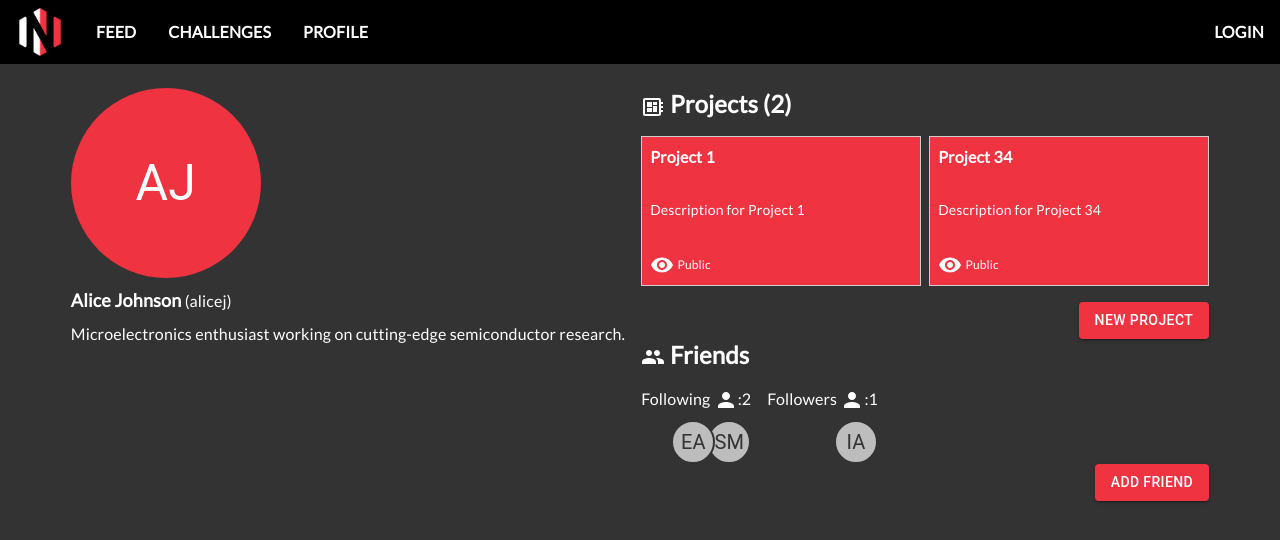
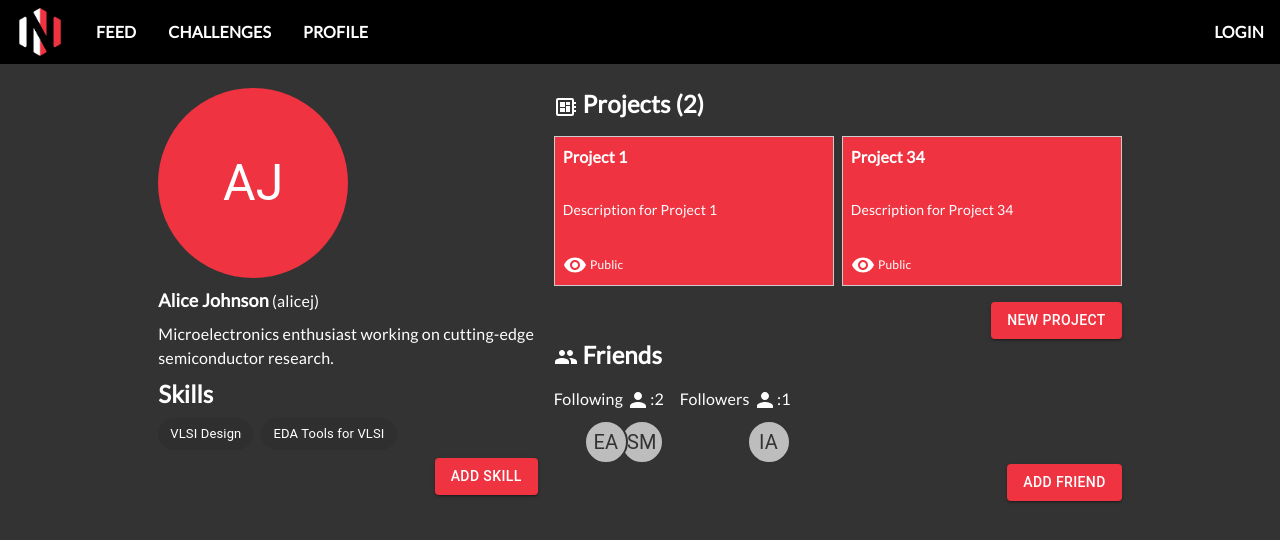
Before and after one commit to jplrhae/nexus-ui, a React (Vite) app: page /profile/1 in a window 1280 px wide. Shown: the top 540 px of the page. Built offline with nearby package versions, Linux system fonts and the light colour scheme.

Commit message:
Implemented skills visualization

```diff
--- a/src/components/FollowingView.tsx
+++ b/src/components/FollowingView.tsx
@@ -67,6 +67,7 @@ export default function FollowingView(props: IFollowingViewProps) {
                     <Tooltip key={user.id} title={user.name}>
                       <Avatar
                         onClick={() => navigate(`/profile/${user.id}`, {})}
+                        sx={{ cursor: "pointer" }}
                       >
                         {user.name.split(" ").map((name) => {
                           return name[0];
@@ -87,6 +88,7 @@ export default function FollowingView(props: IFollowingViewProps) {
                     <Tooltip key={user.id} title={user.name}>
                       <Avatar
                         onClick={() => navigate(`/profile/${user.id}`, {})}
+                        sx={{ cursor: "pointer" }}
                       >
                         {user.name.split(" ").map((name) => {
                           return name[0];
--- a/src/components/ProfileInfo.tsx
+++ b/src/components/ProfileInfo.tsx
@@ -1,13 +1,32 @@
+import { useContext, useEffect, useState } from "react";
+import { ISkill } from "../interfaces/ISkills";
 import { IUser } from "../interfaces/IUser";
-import { Avatar } from "@mui/material";
+import { Avatar, Button, Chip, LinearProgress } from "@mui/material";
+import { MockDatabaseContext } from "../mocks/MockDatabase";
 
 interface IProfileInfoProps {
   user: IUser;
 }
 
 export default function ProfileInfo(props: IProfileInfoProps) {
+  const [hasLoaded, setHasLoaded] = useState(false);
+  const [userSkills, setUserSkills] = useState<ISkill[]>([]);
+  const { mockDatabaseService } = useContext(MockDatabaseContext);
+
+  useEffect(() => {
+    const userSkills = mockDatabaseService.findUserSkillsByUserId(
+      props.user.id
+    );
+    const skills = userSkills.map((userSkill) =>
+      mockDatabaseService.findSkillById(userSkill.skillId)
+    );
+
+    setUserSkills(skills);
+    setHasLoaded(true);
+  }, [props.user]);
+
   return (
-    <div className="flex flex-col">
+    <div className="flex flex-col grow-0 shrink-0 basis-1/3">
       <div className="flex flex-col">
         <Avatar
           sx={{
@@ -26,6 +45,25 @@ export default function ProfileInfo(props: IProfileInfoProps) {
         </div>
       </div>
       <div className="mt-2">{props.user.about}</div>
+      <div className="flex flex-col gap-2">
+        {!hasLoaded ? (
+          <LinearProgress />
+        ) : (
+          <>
+            <div className="text-2xl font-bold mt-2">Skills</div>
+            <div className="flex flex-row flex-wrap gap-2">
+              {userSkills.map((skill) => (
+                <>
+                  <Chip className="" key={skill.id} label={skill.title}></Chip>
+                </>
+              ))}
+            </div>
+          </>
+        )}
+        <Button className="self-end" variant="contained">
+          Add skill
+        </Button>
+      </div>
     </div>
   );
 }
--- /dev/null
+++ b/src/interfaces/ISkills.ts
@@ -0,0 +1,516 @@
+export interface ISkill {
+  id: number;
+  title: string;
+}
+
+export interface IUserSkill {
+  id: number;
+  userId: number;
+  skillId: number;
+}
+
+export const rawSkillItems: ISkill[] = [
+  {
+    id: 1,
+    title: "VLSI Design",
+  },
+  {
+    id: 2,
+    title: "Semiconductor Manufacturing",
+  },
+  {
+    id: 3,
+    title: "Integrated Circuit Testing",
+  },
+  {
+    id: 4,
+    title: "Semiconductor Physics",
+  },
+  {
+    id: 5,
+    title: "Microelectronics Packaging",
+  },
+  {
+    id: 6,
+    title: "FPGA Programming",
+  },
+  {
+    id: 7,
+    title: "Silicon Wafer Fabrication",
+  },
+  {
+    id: 8,
+    title: "ASIC Design",
+  },
+  {
+    id: 9,
+    title: "MEMS Technology",
+  },
+  {
+    id: 10,
+    title: "Semiconductor Materials",
+  },
+  {
+    id: 11,
+    title: "IC Layout Design",
+  },
+  {
+    id: 12,
+    title: "Wafer Inspection",
+  },
+  {
+    id: 13,
+    title: "Digital Signal Processing",
+  },
+  {
+    id: 14,
+    title: "Embedded Systems",
+  },
+  {
+    id: 15,
+    title: "Semiconductor Equipment Maintenance",
+  },
+  {
+    id: 16,
+    title: "VHDL Programming",
+  },
+  {
+    id: 17,
+    title: "Analog Circuit Design",
+  },
+  {
+    id: 18,
+    title: "Cleanroom Technology",
+  },
+  {
+    id: 19,
+    title: "Semiconductor Characterization",
+  },
+  {
+    id: 20,
+    title: "Wire Bonding",
+  },
+  {
+    id: 21,
+    title: "RF Circuit Design",
+  },
+  {
+    id: 22,
+    title: "Failure Analysis",
+  },
+  {
+    id: 23,
+    title: "Thermal Management in Electronics",
+  },
+  {
+    id: 24,
+    title: "Semiconductor Process Integration",
+  },
+  {
+    id: 25,
+    title: "Mixed-Signal Design",
+  },
+  {
+    id: 26,
+    title: "Cleanroom Operation",
+  },
+  {
+    id: 27,
+    title: "Semiconductor Device Modeling",
+  },
+  {
+    id: 28,
+    title: "Nanofabrication Techniques",
+  },
+  {
+    id: 29,
+    title: "IC Packaging Materials",
+  },
+  {
+    id: 30,
+    title: "Digital Integrated Circuits",
+  },
+  {
+    id: 31,
+    title: "Semiconductor Testing Equipment",
+  },
+  {
+    id: 32,
+    title: "Analog Integrated Circuits",
+  },
+  {
+    id: 33,
+    title: "MEMS Fabrication",
+  },
+  {
+    id: 34,
+    title: "EDA Tools for VLSI",
+  },
+  {
+    id: 35,
+    title: "Semiconductor Yield Management",
+  },
+  {
+    id: 36,
+    title: "Microelectronics Cleanroom Design",
+  },
+  {
+    id: 37,
+    title: "RF MEMS Devices",
+  },
+  {
+    id: 38,
+    title: "Semiconductor Metrology",
+  },
+  {
+    id: 39,
+    title: "Mixed-Signal Testing",
+  },
+  {
+    id: 40,
+    title: "VLSI CAD Tools",
+  },
+  {
+    id: 41,
+    title: "CMOS Technology",
+  },
+  {
+    id: 42,
+    title: "Semiconductor Foundry Services",
+  },
+  {
+    id: 43,
+    title: "Microelectromechanical Systems",
+  },
+  {
+    id: 44,
+    title: "Advanced Packaging Techniques",
+  },
+  {
+    id: 45,
+    title: "Digital IC Testing",
+  },
+  {
+    id: 46,
+    title: "Semiconductor Packaging Materials",
+  },
+  {
+    id: 47,
+    title: "ASIC Verification",
+  },
+  {
+    id: 48,
+    title: "Wafer Dicing",
+  },
+  {
+    id: 49,
+    title: "Semiconductor Reliability Testing",
+  },
+  {
+    id: 50,
+    title: "Optoelectronics Integration",
+  },
+];
+
+export const rawUserSkillItems: IUserSkill[] = [
+  {
+    id: 1,
+    userId: 1,
+    skillId: 1,
+  },
+  {
+    id: 2,
+    userId: 2,
+    skillId: 2,
+  },
+  {
+    id: 3,
+    userId: 3,
+    skillId: 3,
+  },
+  {
+    id: 4,
+    userId: 4,
+    skillId: 4,
+  },
+  {
+    id: 5,
+    userId: 5,
+    skillId: 5,
+  },
+  {
+    id: 6,
+    userId: 6,
+    skillId: 6,
+  },
+  {
+    id: 7,
+    userId: 7,
+    skillId: 7,
+  },
+  {
+    id: 8,
+    userId: 8,
+    skillId: 8,
+  },
+  {
+    id: 9,
+    userId: 9,
+    skillId: 9,
+  },
+  {
+    id: 10,
+    userId: 10,
+    skillId: 10,
+  },
+  {
+    id: 11,
+    userId: 11,
+    skillId: 11,
+  },
+  {
+    id: 12,
+    userId: 12,
+    skillId: 12,
+  },
+  {
+    id: 13,
+    userId: 13,
+    skillId: 13,
+  },
+  {
+    id: 14,
+    userId: 14,
+    skillId: 14,
+  },
+  {
+    id: 15,
+    userId: 15,
+    skillId: 15,
+  },
+  {
+    id: 16,
+    userId: 16,
+    skillId: 16,
+  },
+  {
+    id: 17,
+    userId: 17,
+    skillId: 17,
+  },
+  {
+    id: 18,
+    userId: 18,
+    skillId: 18,
+  },
+  {
+    id: 19,
+    userId: 19,
+    skillId: 19,
+  },
+  {
+    id: 20,
+    userId: 20,
+    skillId: 20,
+  },
+  {
+    id: 21,
+    userId: 21,
+    skillId: 21,
+  },
+  {
+    id: 22,
+    userId: 22,
+    skillId: 22,
+  },
+  {
+    id: 23,
+    userId: 23,
+    skillId: 23,
+  },
+  {
+    id: 24,
+    userId: 24,
+    skillId: 24,
+  },
+  {
+    id: 25,
+    userId: 25,
+    skillId: 25,
+  },
+  {
+    id: 26,
+    userId: 26,
+    skillId: 26,
+  },
+  {
+    id: 27,
+    userId: 27,
+    skillId: 27,
+  },
+  {
+    id: 28,
+    userId: 28,
+    skillId: 28,
+  },
+  {
+    id: 29,
+    userId: 29,
+    skillId: 29,
+  },
+  {
+    id: 30,
+    userId: 30,
+    skillId: 30,
+  },
+  {
+    id: 31,
+    userId: 31,
+    skillId: 31,
+  },
+  {
+    id: 32,
+    userId: 32,
+    skillId: 32,
+  },
+  {
+    id: 33,
+    userId: 33,
+    skillId: 33,
+  },
+  {
+    id: 34,
+    userId: 1,
+    skillId: 34,
+  },
+  {
+    id: 35,
+    userId: 2,
+    skillId: 35,
+  },
+  {
+    id: 36,
+    userId: 3,
+    skillId: 36,
+  },
+  {
+    id: 37,
+    userId: 4,
+    skillId: 37,
+  },
+  {
+    id: 38,
+    userId: 5,
+    skillId: 38,
+  },
+  {
+    id: 39,
+    userId: 6,
+    skillId: 39,
+  },
+  {
+    id: 40,
+    userId: 7,
+    skillId: 40,
+  },
+  {
+    id: 41,
+    userId: 8,
+    skillId: 41,
+  },
+  {
+    id: 42,
+    userId: 9,
+    skillId: 42,
+  },
+  {
+    id: 43,
+    userId: 10,
+    skillId: 43,
+  },
+  {
+    id: 44,
+    userId: 11,
+    skillId: 44,
+  },
+  {
+    id: 45,
+    userId: 12,
+    skillId: 45,
+  },
+  {
+    id: 46,
+    userId: 13,
+    skillId: 46,
+  },
+  {
+    id: 47,
+    userId: 14,
+    skillId: 47,
+  },
+  {
+    id: 48,
+    userId: 15,
+    skillId: 48,
+  },
+  {
+    id: 49,
+    userId: 16,
+    skillId: 49,
+  },
+  {
+    id: 50,
+    userId: 17,
+    skillId: 50,
+  },
+  {
+    id: 51,
+    userId: 18,
+    skillId: 1,
+  },
+  {
+    id: 52,
+    userId: 19,
+    skillId: 2,
+  },
+  {
+    id: 53,
+    userId: 20,
+    skillId: 3,
+  },
+  {
+    id: 54,
+    userId: 21,
+    skillId: 4,
+  },
+  {
+    id: 55,
+    userId: 22,
+    skillId: 5,
+  },
+  {
+    id: 56,
+    userId: 23,
+    skillId: 6,
+  },
+  {
+    id: 57,
+    userId: 24,
+    skillId: 7,
+  },
+  {
+    id: 58,
+    userId: 25,
+    skillId: 8,
+  },
+  {
+    id: 59,
+    userId: 26,
+    skillId: 9,
+  },
+  {
+    id: 60,
+    userId: 27,
+    skillId: 10,
+  },
+];
--- a/src/interfaces/IUser.ts
+++ b/src/interfaces/IUser.ts
@@ -305,4 +305,12 @@ export const rawUserItems2: IUser[] = [
     email: "ethan@example.com",
     birthDate: new Date("1992-06-16"),
   },
+  {
+    id: 33,
+    name: "Joshua Alves",
+    about: "I am a microelectronics engineer.",
+    username: "jplrhae",
+    email: "joshualoesch@gmail.com",
+    birthDate: new Date("2002-31-10"),
+  },
 ];
--- a/src/mocks/MockDatabase.ts
+++ b/src/mocks/MockDatabase.ts
@@ -6,22 +6,32 @@ import {
   IUserRelation,
   rawUserRelationItems,
 } from "../interfaces/IUserRelation";
+import {
+  ISkill,
+  IUserSkill,
+  rawSkillItems,
+  rawUserSkillItems,
+} from "../interfaces/ISkills";
+
+export interface IMockDatabase {
+  users: IUser[];
+  projects: IProject[];
+  userRelations: IUserRelation[];
+  skills: ISkill[];
+  userSkills: IUserSkill[];
+}
 
 export interface IMockDatabaseContext {
   mockDatabase: IMockDatabase;
   mockDatabaseService: MockDatabaseService;
 }
 
-export interface IMockDatabase {
-  users: IUser[];
-  projects: IProject[];
-  userRelations: IUserRelation[];
-}
-
 export const mockDatabase: IMockDatabase = {
   users: [...rawUserItems1, ...rawUserItems2],
   projects: rawProjectItems,
   userRelations: rawUserRelationItems,
+  skills: rawSkillItems,
+  userSkills: rawUserSkillItems,
 };
 
 export const MockDatabaseContext = createContext<IMockDatabaseContext>({
--- a/src/mocks/MockDatabaseService.ts
+++ b/src/mocks/MockDatabaseService.ts
@@ -52,4 +52,28 @@ export default class MockDatabaseService {
 
     return userFollowingRelations;
   }
+
+  public findUserSkillsByUserId(userId: number) {
+    console.log("Finding user skills by user ID", userId);
+
+    const userSkills = this.mockDatabase.userSkills.filter(
+      (userSkill) => userSkill.userId === userId
+    );
+
+    console.log("Found user skills", userSkills);
+
+    return userSkills;
+  }
+
+  public findSkillById(skillId: number) {
+    console.log("Finding skill by ID", skillId);
+
+    const skill = this.mockDatabase.skills.filter(
+      (skill) => skill.id === skillId
+    )[0];
+
+    console.log("Found skill", skill);
+
+    return skill;
+  }
 }
--- a/src/pages/ProfilePage.tsx
+++ b/src/pages/ProfilePage.tsx
@@ -44,9 +44,7 @@ function ProfilePage() {
         <LinearProgress />
       ) : (
         <div className="flex flex-row justify-center gap-4">
-          <div>
-            <ProfileInfo user={user} />
-          </div>
+          <ProfileInfo user={user} />
           <div>
             <ProjectsView user={user} />
             <FollowingView user={user} />
```
